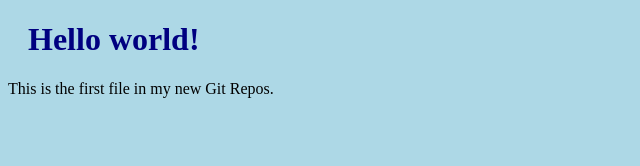
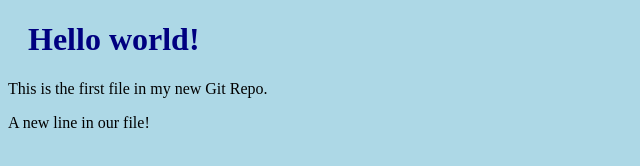
Before and after one commit to Isabelasdc/aulagithub, a plain HTML site: page index.html in a window 1280 px wide. Shown: the whole page, without its empty margins (0-640 px from the left). Drawn offline with Linux system fonts and the light colour scheme.

Commit message:
Updated index.html with a new line

```diff
--- a/index.html
+++ b/index.html
@@ -6,6 +6,7 @@
 	</head>
 	<body>
 		<h1>Hello world!</h1>
-		<p>This is the first file in my new Git Repos.</p>
+		<p>This is the first file in my new Git Repo.</p>
+		<p>A new line in our file!</p>
 	</body>
 </html>
```
